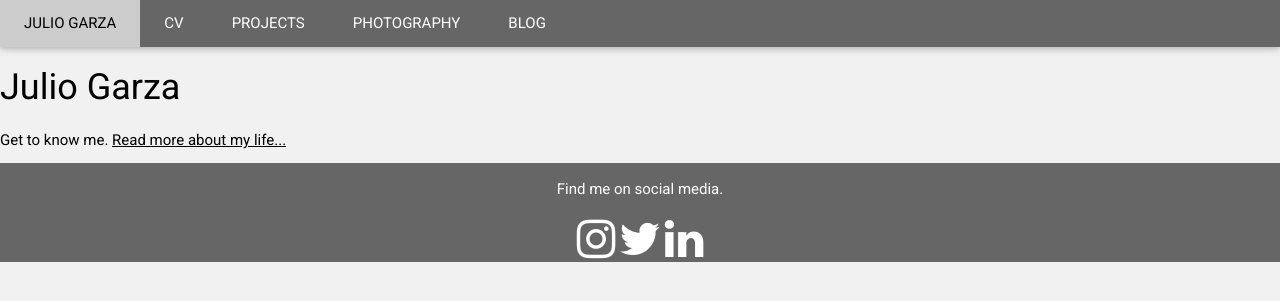
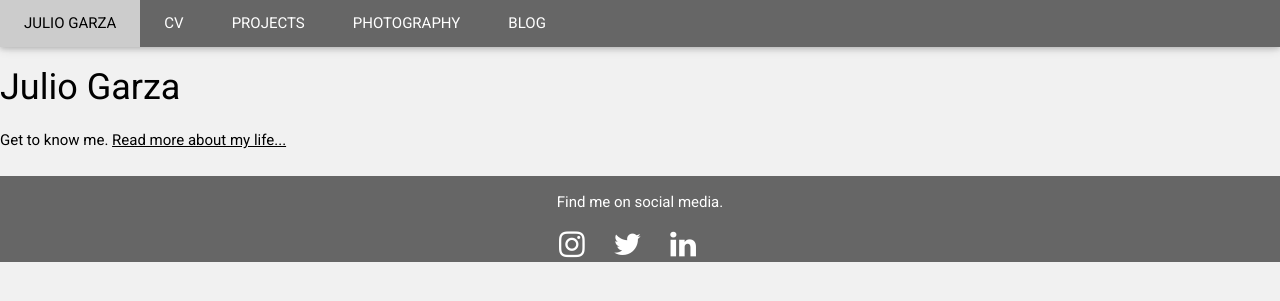
Before and after one commit to juliogarza/juliogarza.github.io, a Jekyll site: the page built from index.html, in a window 1280 px wide. Shown: the top 301 px of the page. Built offline with Jekyll 4.4.1, drawn with Linux system fonts in a browser that asks for light colours.

Commit message:
Update default.html

```diff
--- a/_layouts/default.html
+++ b/_layouts/default.html
@@ -53,9 +53,9 @@ html,body,h1,h2,h3,h4,h5,h6 {font-family: "Roboto", sans-serif}
 
 <footer class="w3-container w3-center w3-margin-top" style="color:#FFFFFF; background-color:#666666; position:absolute; bottom: 0px; left: 0px; right: 0px; margin-bottom: 0px;">
   <p>Find me on social media.</p>
-  <a href="https://www.instagram.com/julio16/?hl=en" target="_blank"><i class="fa fa-instagram fa-3x w3-hover-opacity"></i></a>
-  <a href="https://twitter.com/ElJulioGarza" target="_blank"><i class="fa fa-twitter fa-3x w3-hover-opacity"></i></a>
-  <a href="https://www.linkedin.com/in/juliocgarza" target="_blank"><i class="fa fa-linkedin fa-3x w3-hover-opacity"></i>
+  <a href="https://www.instagram.com/julio16/?hl=en" target="_blank" style="padding-right:25px;"><i class="fa fa-instagram fa-2x w3-hover-opacity"></i></a>
+  <a href="https://twitter.com/ElJulioGarza" target="_blank" style="padding-right:25px;"><i class="fa fa-twitter fa-2x w3-hover-opacity"></i></a>
+  <a href="https://www.linkedin.com/in/juliocgarza" target="_blank" style="padding-right:25px;"><i class="fa fa-linkedin fa-2x w3-hover-opacity"></i>
 </footer></a>
 
 <script>
```
